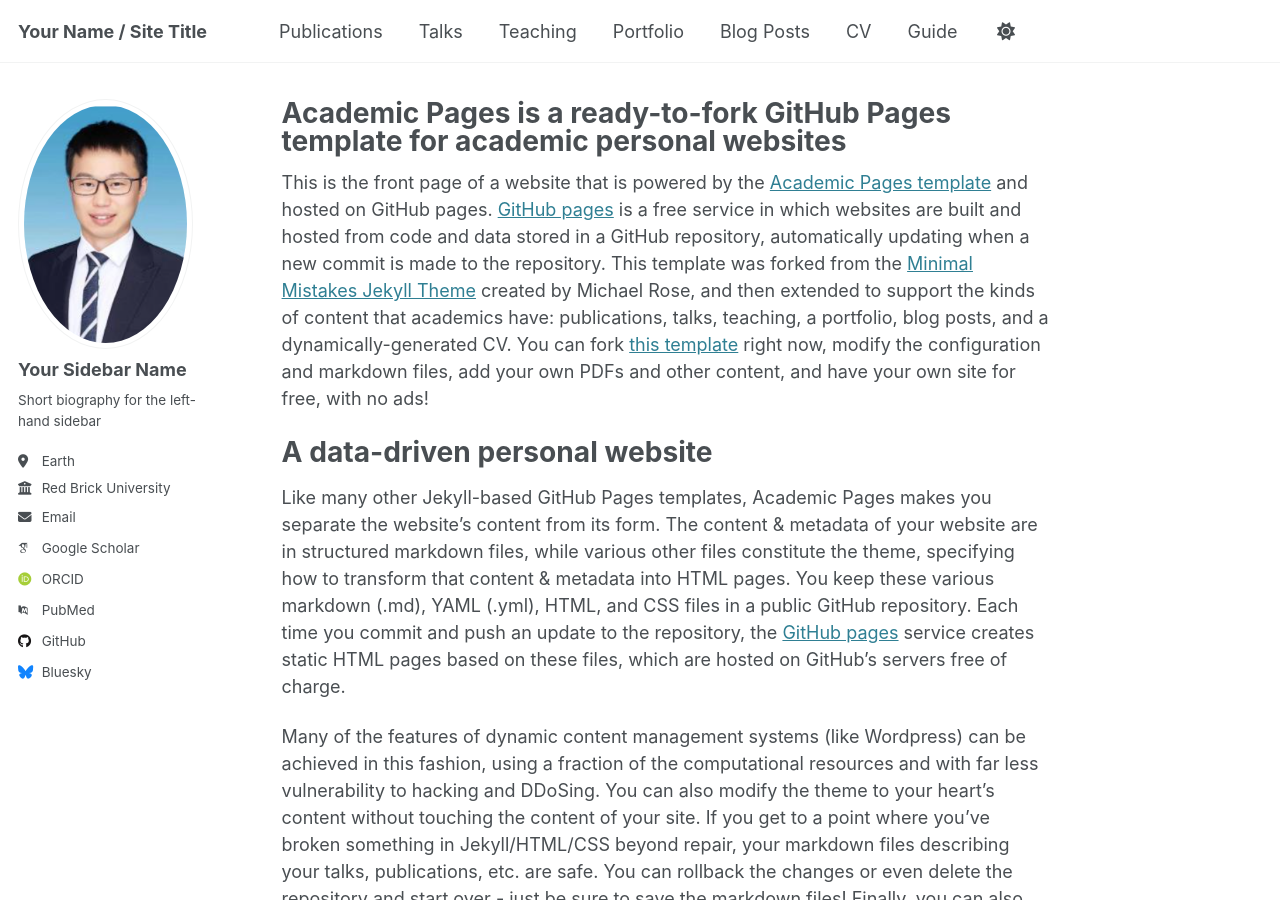
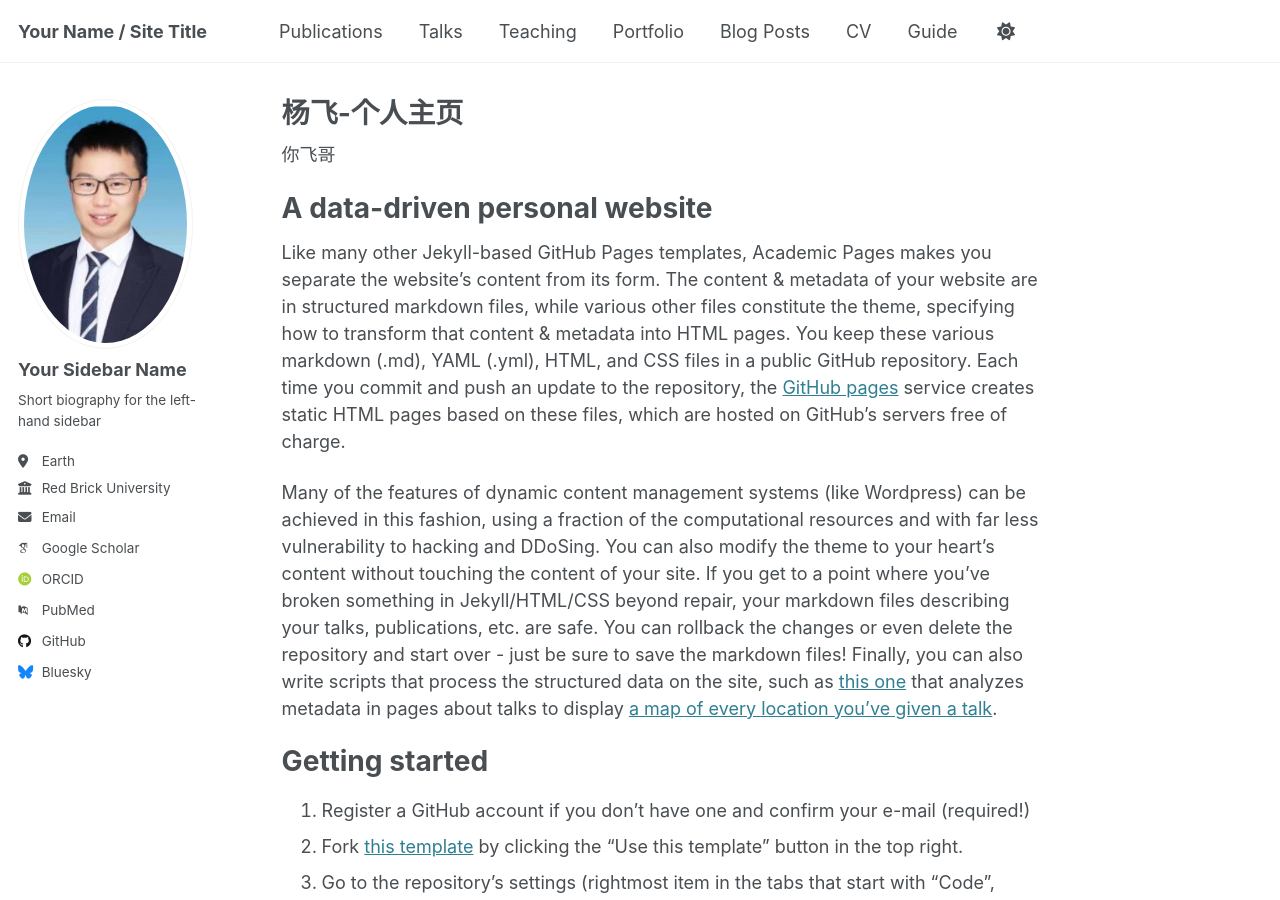
Before and after one commit to cwc0214/cwc0214.github.io, a Jekyll site: the page built from _pages/about.md, in a window 1280 px wide and 900 px high. Built offline with Jekyll 4.4.1, drawn with Linux system fonts in a browser that asks for light colours; some web fonts are replaced.

Commit message:
Update about.md

```diff
--- a/_pages/about.md
+++ b/_pages/about.md
@@ -1,13 +1,13 @@
 ---
 permalink: /
-title: "Academic Pages is a ready-to-fork GitHub Pages template for academic personal websites"
+title: "杨飞-个人主页"
 author_profile: true
 redirect_from:
   - /about/
   - /about.html
 ---
 
-This is the front page of a website that is powered by the [Academic Pages template](https://github.com/academicpages/academicpages.github.io) and hosted on GitHub pages. [GitHub pages](https://pages.github.com) is a free service in which websites are built and hosted from code and data stored in a GitHub repository, automatically updating when a new commit is made to the repository. This template was forked from the [Minimal Mistakes Jekyll Theme](https://mmistakes.github.io/minimal-mistakes/) created by Michael Rose, and then extended to support the kinds of content that academics have: publications, talks, teaching, a portfolio, blog posts, and a dynamically-generated CV. You can fork [this template](https://github.com/academicpages/academicpages.github.io) right now, modify the configuration and markdown files, add your own PDFs and other content, and have your own site for free, with no ads!
+你飞哥
 
 A data-driven personal website
 ======
```
